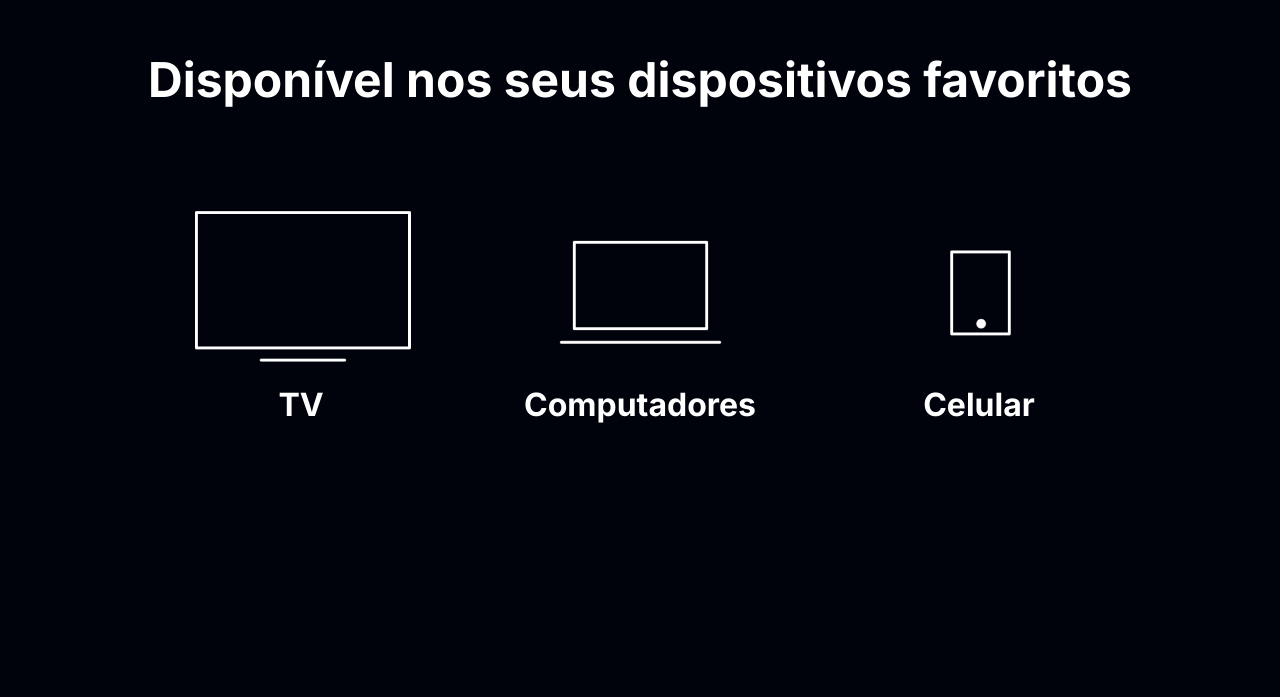
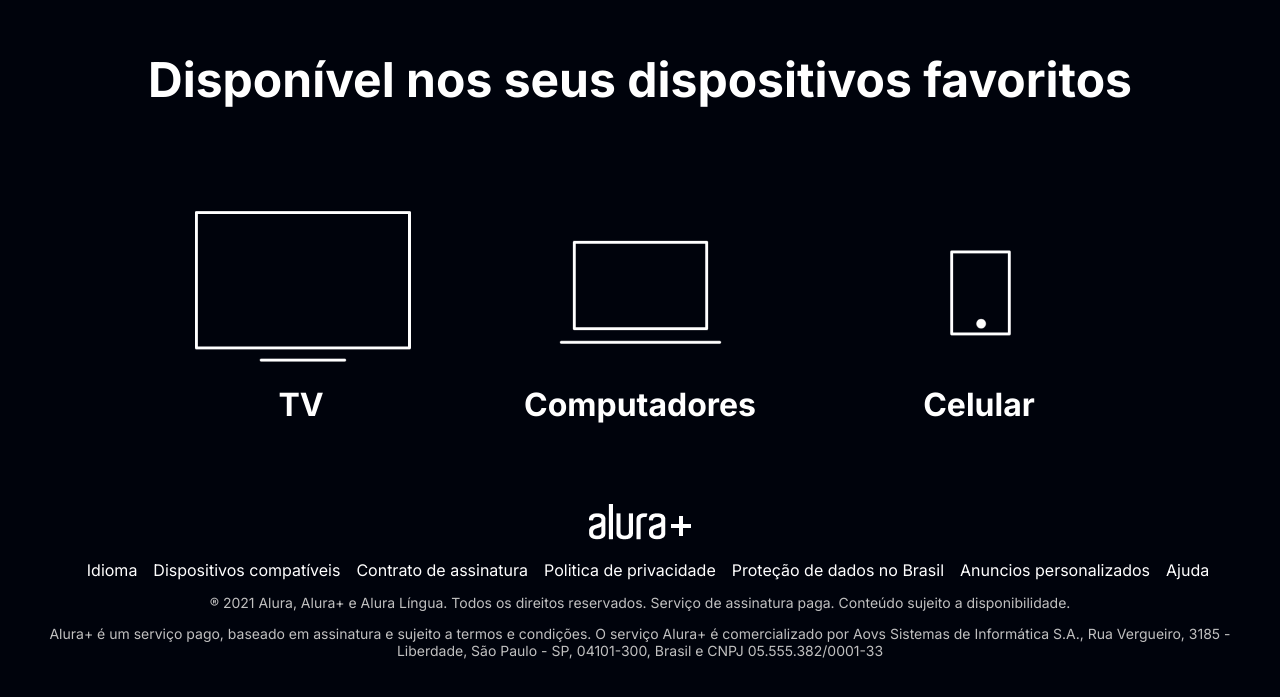
Before and after one commit to arthurcezars/AluraPlus, a plain HTML site: page index.html in a window 1280 px wide. Shown: the part 3150-3847 px from the top of the page. Before the commit the page ends 3654 px from the top, so only its background shows below. Drawn offline with Linux system fonts and the light colour scheme.

Commit message:
Adicionado o rodapé da página, desafio proposto pela instrutora do curso.

```diff
--- a/assets/styles/style.css
+++ b/assets/styles/style.css
@@ -115,3 +115,27 @@ body {
   font-size: 32px;
   color: var(--branco-principal);
 }
+
+.rodape {
+  text-align: center;
+  margin: 5em 3em;
+}
+
+.rodape__lista {
+  display: flex;
+  justify-content: center;
+  list-style-type: none;
+  margin-top: 1em;
+}
+
+.lista__link a {
+  text-decoration: none;
+  color: var(--branco-principal);
+  margin-left: 1em;
+}
+
+.rodape__texto {
+  color: var(--cinza-secundario);
+  font-size: 14px;
+  margin: 1em 0;
+}
--- a/index.html
+++ b/index.html
@@ -28,21 +28,25 @@
       class="secundario__imagem">
     <div class="container__descricao">
       <h2 class="descricao__titulo">Assista do seu jeito</h2>
-      <p class="descricao__texto">Aproveite a tela grande da TV ou assista no tablet, laptop, celular e outros aparelhos. Nossa seleção de cursos não para de crescer.</p>
+      <p class="descricao__texto">Aproveite a tela grande da TV ou assista no tablet, laptop, celular e outros
+        aparelhos. Nossa seleção de cursos não para de crescer.</p>
     </div>
   </section>
   <section class="container secundario">
     <div class="container__descricao">
-      <p class="descricao__texto">Só o Combo+ oferece Alura+ e Alura Língua juntos para você ter acesso a cursos de diversas áreas da tecnologia e aprender inglês ou espanhol, onde e como quiser.</p>
+      <p class="descricao__texto">Só o Combo+ oferece Alura+ e Alura Língua juntos para você ter acesso a cursos de
+        diversas áreas da tecnologia e aprender inglês ou espanhol, onde e como quiser.</p>
       <a href="www.alura.com.br" class="container__botao secundario__botao">Assinar o Combo+</a>
     </div>
     <img src="./assets/img/Telas.png" alt="Tela da alura plus e do alura lingua" class="secundario__imagem">
   </section>
   <section class="container secundario">
-    <img src="./assets/img/Notebook.png" alt="Notebook com a página do curso de HTML5 e CSS3 da alura na tela" class="secundario__imagem">
+    <img src="./assets/img/Notebook.png" alt="Notebook com a página do curso de HTML5 e CSS3 da alura na tela"
+      class="secundario__imagem">
     <div class="container__descricao">
       <h2 class="descricao__titulo">Baixe seus cursos</h2>
-      <p class="descricao__texto">Baixe e assista quando e onde quiser. Assim, seus favoritos estão sempre com você, até mesmo sem internet.</p>
+      <p class="descricao__texto">Baixe e assista quando e onde quiser. Assim, seus favoritos estão sempre com você, até
+        mesmo sem internet.</p>
     </div>
   </section>
   <section class="dispositivos">
@@ -62,6 +66,37 @@
       </li>
     </ul>
   </section>
+  <footer class="rodape">
+    <img src="./assets/img/Logo.png" alt="Alura+" class="rodape__logo">
+    <ul class="rodape__lista">
+      <li class="lista__link">
+        <a href="#">Idioma</a>
+      </li>
+      <li class="lista__link">
+        <a href="#">Dispositivos compatíveis</a>
+      </li>
+      <li class="lista__link">
+        <a href="#">Contrato de assinatura</a>
+      </li>
+      <li class="lista__link">
+        <a href="#">Politica de privacidade</a>
+      </li>
+      <li class="lista__link">
+        <a href="#">Proteção de dados no Brasil</a>
+      </li>
+      <li class="lista__link">
+        <a href="#">Anuncios personalizados</a>
+      </li>
+      <li class="lista__link">
+        <a href="#">Ajuda</a>
+      </li>
+    </ul>
+    <p class="rodape__texto">® 2021 Alura, Alura+ e Alura Língua. Todos os direitos reservados. Serviço de assinatura
+      paga. Conteúdo sujeito a disponibilidade.</p>
+    <p class="rodape__texto">Alura+ é um serviço pago, baseado em assinatura e sujeito a termos e condições. O serviço
+      Alura+ é comercializado por Aovs Sistemas de Informática S.A., Rua Vergueiro, 3185 - Liberdade, São Paulo - SP,
+      04101-300, Brasil e CNPJ 05.555.382/0001-33</p>
+  </footer>
 </body>
 
 </html>
```
